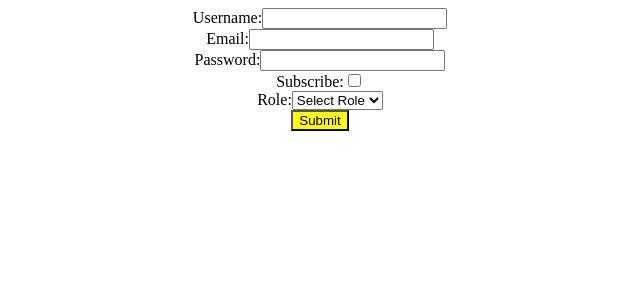
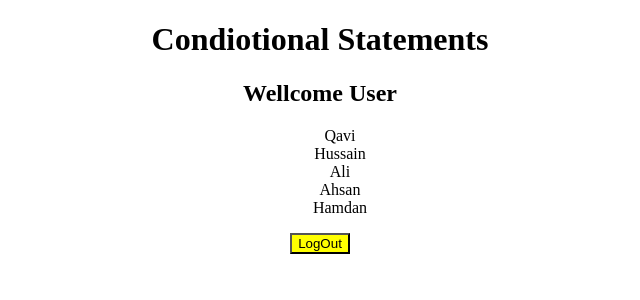
Before and after one commit to qavishaikh/React-Practice, a React (Create React App) app: page / in a window 1280 px wide. Shown: the top 300 px of the page, without its empty margins (320-960 px from the left). Built offline with nearby package versions, Linux system fonts and the light colour scheme.

Commit message:
Conditional Statements

```diff
--- a/src/App.js
+++ b/src/App.js
@@ -1,11 +1,12 @@
 import React  from 'react';
 import './App.css'
-import FormHandling from './Form';
+import Condition from './Condition';
 
 const App = () => {
   return (
     <div className='App'>
-      <FormHandling />
+      <h1>Condiotional Statements</h1>
+      <Condition />
     </div>
   )
 }
--- /dev/null
+++ b/src/Condition.css
@@ -0,0 +1,3 @@
+li{
+  list-style: none;
+}
--- /dev/null
+++ b/src/Condition.jsx
@@ -0,0 +1,43 @@
+import React from 'react'
+import './Condition.css';
+
+const Condition = () => {
+    // Example 1
+    const isLogedIn = true;
+
+    // Example 2
+    const users = ["Qavi","Hussain","Ali","Ahsan","Hamdan"]
+
+    // Example 3
+    const isAunthicate = true;
+  return (
+    <div>
+
+       {/* Example 1 */}
+        {isLogedIn ? <h2>Wellcome User</h2> : <h2>Welcome Guest</h2>}
+
+      {/* Example 2 */}
+    <div>
+        {users.length > 0 ? (
+            <ul>
+                {users.map((user,index) => (
+                    <li key={index}>{user}</li>
+                ))}
+            </ul>
+        ) : (
+            <p>No users Found</p>
+        )}
+    </div>
+
+             {/* Example 3 */}
+             <div>
+                {isAunthicate && (
+                    <button onClick={() => console.log("Logged Out")}>LogOut</button>
+                )}
+             </div>
+
+    </div>
+  )
+}
+
+export default Condition
--- a/src/Form.jsx
+++ /dev/null
@@ -1,88 +0,0 @@
-import React,{useState} from 'react'
-
-export default function FormHandling() {
-    const [formData, setFormData] = useState({
-        username:'',
-        email:'',
-        password:'',
-        isSubscribed:'',
-        role:''
-    })
-
-    const handleChange = (event) => {
-        const {name, value, type, checked} = event.target;
-        const fieldValue = type === 'checkbox' ? checked : value;
-
-        setFormData({
-            ...formData,
-            [name]:fieldValue
-        });
-    }
-
-    const handleSubmit = (event) => {
-        event.preventDefault();
-        console.log('Form Data', formData);
-    }
-  return (
-    <>
-        <form onSubmit={handleSubmit}>
-            <div>
-                <label htmlFor="username">Username:</label>
-                <input
-                type="text"
-                id="username"
-                name="username"
-                value={formData.username}
-                onChange={handleChange}
-                />
-            </div>
-            <div>
-                <label htmlFor="email">Email:</label>
-                <input
-                type="email"
-                id="email"
-                name="email"
-                value={formData.email}
-                onChange={handleChange}
-                />
-            </div>
-            <div>
-                <label htmlFor="password">Password:</label>
-                <input
-                type="password"
-                id="password"
-                name="password"
-                value={formData.password}
-                onChange={handleChange}
-                />
-            </div>
-            <div>
-                <label htmlFor="isSubscribed">Subscribe:</label>
-                <input
-                type="checkbox"
-                id="isSubscribed"
-                name="isSubscribed"
-                value={formData.isSubscribed}
-                onChange={handleChange}
-                />
-            </div>
-            <div>
-                <label htmlFor="role">Role:</label>
-                <select
-                id="role"
-                name="role"
-                value={formData.role}
-                onChange={handleChange}
-                >
-
-                    <option value="">Select Role</option>
-                    <option value="admin">admin</option>
-                    <option value="user">User</option>
-                    <option value="guest">Guest</option>
-                </select>
-            </div>
-            <button type="submit">Submit</button>
-        </form>
-    </>
-  )
-}
```
Also changed, not shown: src/From.css (deleted, +0 -19 lines).
